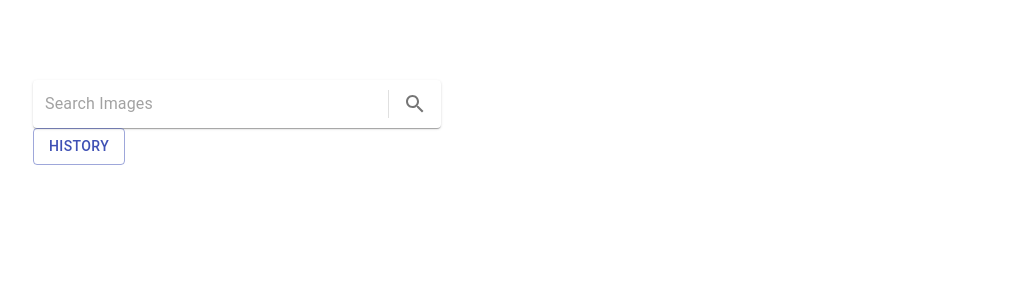
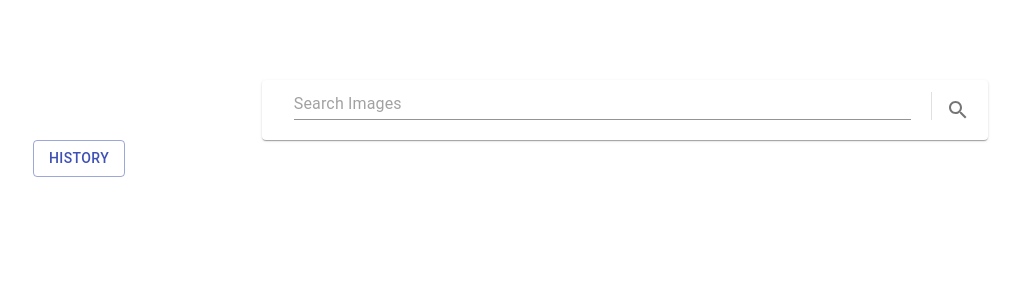
Before and after one commit to alexandra22kr/Avian, a React (Create React App) app: page / in a window 1280 px wide. Shown: the top 300 px of the page, without its empty margins (15-1035 px from the left). Built offline with nearby package versions, Linux system fonts and the light colour scheme.

Commit message:
getting values from input

```diff
--- a/src/App.js
+++ b/src/App.js
@@ -13,7 +13,10 @@ const store = configureStore();
 
 const useStyles = makeStyles(() => ({
   root: {
-    padding: "5rem 3rem"
+    padding: "5rem 3rem",
+    display: 'grid',
+    flexDirection: 'column',
+    alignItems: 'center'
   }
 }));
 
--- a/src/components/SearchInput/SearchInput.tsx
+++ b/src/components/SearchInput/SearchInput.tsx
@@ -1,10 +1,12 @@
-import React from 'react'
+import React, { useState } from 'react'
 import {
     Paper,
     InputBase,
     Theme,
     Divider,
     IconButton,
+    TextField,
+    Grid,
     makeStyles
 } from '@material-ui/core';
 import SearchIcon from '@material-ui/icons/Search';
@@ -12,17 +14,19 @@ import { Formik } from "formik";
 import { object, string } from "yup";
 import { useDispatch } from "react-redux";
 
+import addRecord from '../../actions/addRecord'
+
 
 const useStyles = makeStyles((theme: Theme) => ({
     root: {
-        padding: "2px 4px",
-        display: "flex",
-        alignItems: "center",
-        width: 400
+        margin: "0 auto",
+        padding: theme.spacing(1),
+        width: '60%'
     },
     input: {
-        marginLeft: theme.spacing(1),
-        flex: 1
+        marginLeft: theme.spacing(3),
+        marginRight: theme.spacing(2),
+        flexGrow: 1
     },
     iconButton: {
         padding: 10
@@ -41,27 +45,36 @@ const validationSchema = object().shape({
 const SearchInput = () => {
     const classes = useStyles();
     const dispatch = useDispatch();
+    const [inputValue, setInputValue] = useState('');
+
+    const handleChange = (event: any) => {
+        setInputValue(event.target.value);
+    }
 
     const handleSubmit = (event: any) => {
         event.preventDefault();
-
-        const dateTime = new Date();
+        const record = {
+            record: inputValue,
+            timestamp: (new Date()).toString()
+        }
+        dispatch(addRecord(record));
     }
 
     return (
-        <Paper component="form" className={classes.root}>
+        <Paper className={classes.root}>
             <Formik
                 initialValues={{}}
                 validationSchema={validationSchema}
                 onSubmit={handleSubmit}
             >
-
-            </Formik>
-
-            <InputBase
+                {props => {
+                    return (
+                        <form onSubmit={handleSubmit}>
+                            <Grid container wrap="wrap" >
+                                <TextField
                                     className={classes.input}
                                     placeholder="Search Images"
-                inputProps={{ "aria-label": "search google maps" }}
+                                    onChange={handleChange}
                                 />
                                 <Divider className={classes.divider} orientation="vertical" />
                                 <IconButton
@@ -71,6 +84,12 @@ const SearchInput = () => {
                                 >
                                     <SearchIcon />
                                 </IconButton>
+                            </Grid>
+                        </form>
+                    )
+                }
+                }
+            </Formik>
         </Paper>
     )
 }
```
Lines whose indentation alone changed are shown as unchanged.
